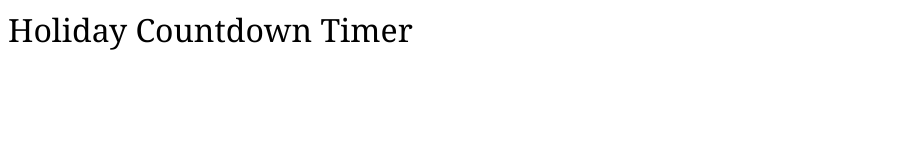
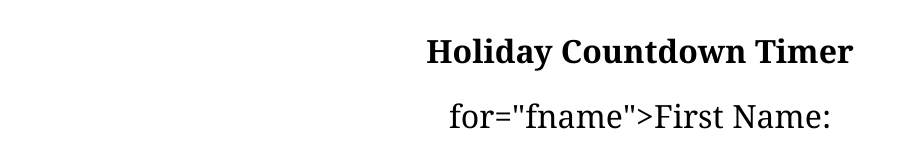
Before and after one commit to rjohn05-dc/Holiday-Event-Countdown-Timer, a plain HTML site: page index.html in a window 1280 px wide. Shown: the whole page, without its empty margins (0-906 px from the left). Drawn offline with Linux system fonts and the light colour scheme.

Commit message:
did some

```diff
--- a/index.html
+++ b/index.html
@@ -7,6 +7,10 @@
     <title>Countdown Timer</title>
 </head>
 <body>
-    Holiday Countdown Timer
+    <h1>Holiday Countdown Timer</h1>
+
+    <form>
+        <label> for="fname">First Name:</label>
+    </form>
 </body>
 </html>
--- a/style.css
+++ b/style.css
@@ -1,5 +1,6 @@
 *{
     font-family: Cambria, Cochin, Georgia, Times, 'Times New Roman', serif;
     font-size:xx-large;
-
+    align-content: center;
+    justify-items: center;
 }
```
